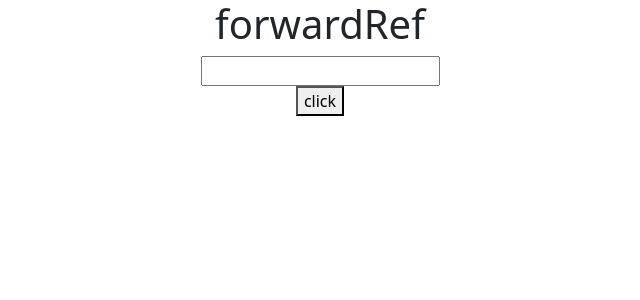
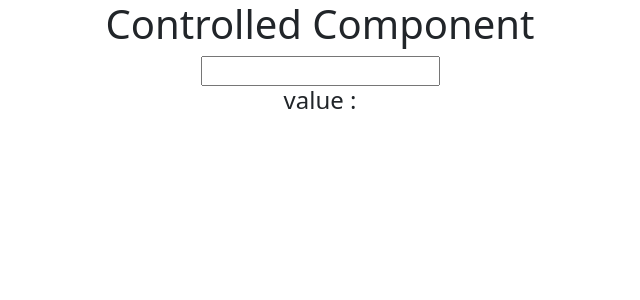
Before and after one commit to yash-jivani/Learn-React-CS, a React (Create React App) app: page / in a window 1280 px wide. Shown: the top 300 px of the page, without its empty margins (320-960 px from the left). Built offline with nearby package versions, Linux system fonts and the light colour scheme.

Commit message:
Controlled Component

```diff
--- a/src/App.js
+++ b/src/App.js
@@ -1,23 +1,15 @@
 
-import React, { useRef } from 'react'
-import ForwardRefDemo from './component/ForwardRefDemo'
+// Controlled Components : jis component me input fields hoti hai aur hum uss filed ko react state ki help se handle karte hai
+
+import React, { useState } from 'react'
 
 export default function App() {
-
-  // create variable using useRef hook
-  let inputRef = useRef(null)
-
-  function handleInput(){
-    console.log('function called')
-    inputRef.current.style.color = 'red'
-    inputRef.current.style.backgroundColor = 'black'
-  }
-
+  const [first, setfirst] = useState('')
   return (
     <div className='container'>
-      <h1>forwardRef</h1>
-      <ForwardRefDemo ref={inputRef} />
-      <button onClick={handleInput}>click</button>
+      <h1 >Controlled Component</h1>
+      <input type="text" value={first} onChange={(e) => { setfirst(e.target.value) }} />
+      <h4>value : {first}</h4>
     </div>
   )
 }
```
Also changed, not shown: 1 other file (tests, documents, lock files or other folders).
